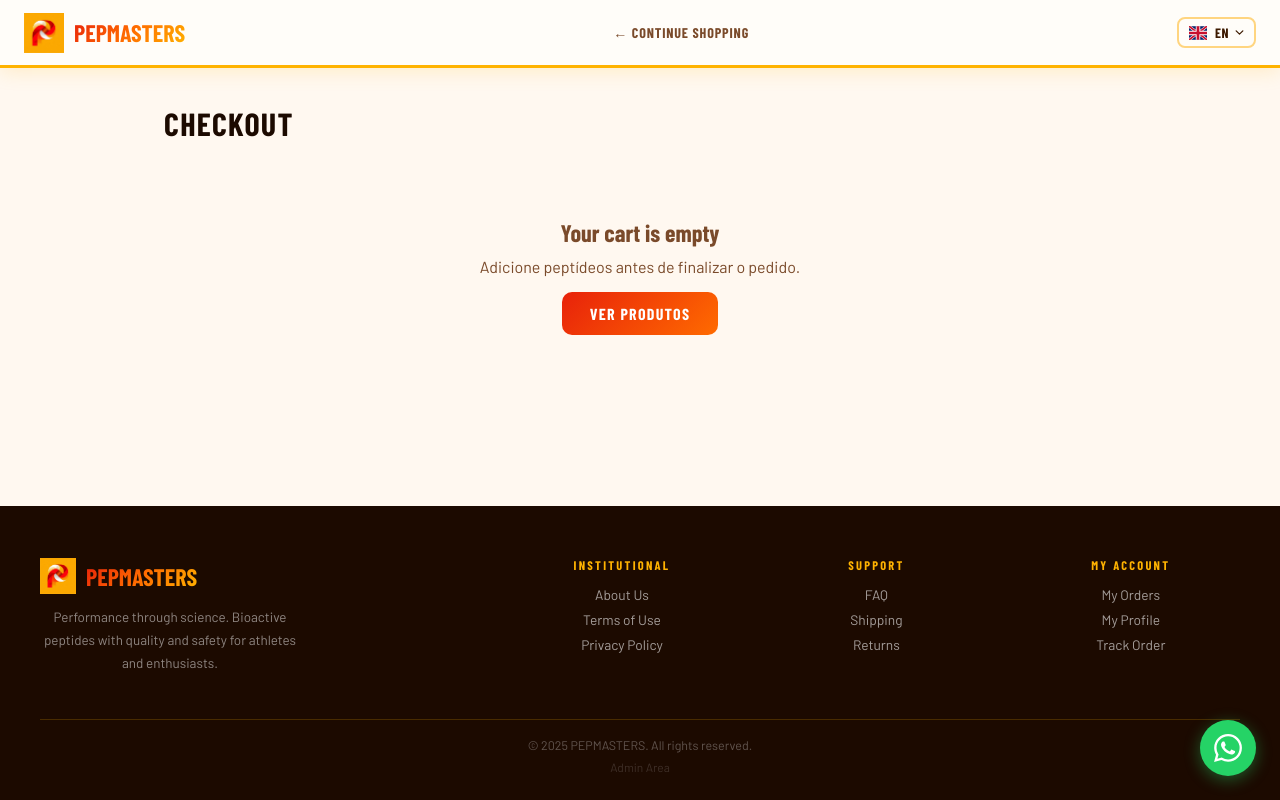
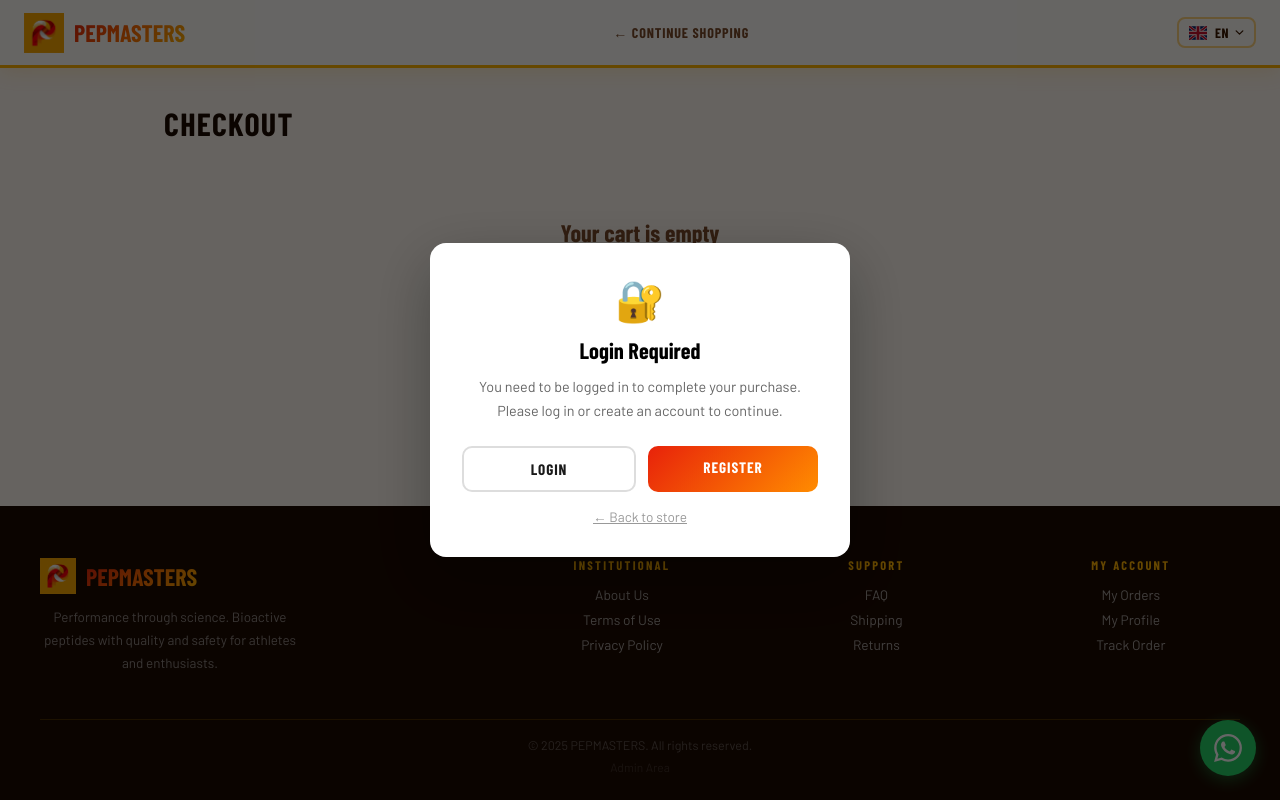
Before and after one commit to matheustlopo42-ctrl/pepmasters, a website: page public/checkout.html in a window 1280 px wide. Drawn offline with nearby package versions, Linux system fonts and the light colour scheme; files whose address does not match are found by name; a web font is replaced by a local one.

Commit message:
fix: botão voltar à loja no modal de login

```diff
--- a/public/checkout.html
+++ b/public/checkout.html
@@ -73,6 +73,15 @@
     .btn-finalizar{width:100%;padding:14px;background:linear-gradient(135deg,var(--red),var(--orange));color:#fff;font-family:'Barlow Condensed',sans-serif;font-weight:700;font-size:1.05rem;letter-spacing:.1em;text-transform:uppercase;border:none;border-radius:12px;cursor:pointer;box-shadow:0 4px 20px rgba(232,34,10,.35);transition:transform .15s,box-shadow .15s;margin-top:14px}
     .btn-finalizar:hover{transform:translateY(-1px);box-shadow:0 8px 28px rgba(232,34,10,.45)}
     .btn-finalizar:disabled{opacity:.5;cursor:not-allowed;transform:none}
+    .modal-login-required{display:none;position:fixed;inset:0;background:rgba(0,0,0,.6);z-index:9999;align-items:center;justify-content:center}
+    .modal-login-required.open{display:flex}
+    .modal-login-box{background:#fff;border-radius:16px;padding:32px;max-width:420px;width:90%;text-align:center;box-shadow:0 20px 60px rgba(0,0,0,.3)}
+    .modal-login-box h3{font-family:'Barlow Condensed',sans-serif;font-weight:900;font-size:1.4rem;margin:0 0 12px}
+    .modal-login-box p{font-size:.9rem;color:#666;margin:0 0 24px;line-height:1.6}
+    .modal-login-btns{display:flex;gap:12px;justify-content:center}
+    .modal-login-btns a{flex:1;padding:12px;border-radius:10px;font-family:'Barlow Condensed',sans-serif;font-weight:700;font-size:.95rem;text-transform:uppercase;letter-spacing:.06em;text-decoration:none;text-align:center}
+    .modal-btn-login{border:2px solid #ddd;color:#1a1a1a}
+    .modal-btn-cadastro{background:linear-gradient(135deg,#e8220a,#ff8c00);color:#fff}
     .seguro{text-align:center;font-size:.76rem;color:var(--muted);margin-top:10px}
     .carrinho-vazio{text-align:center;padding:48px 20px;color:var(--muted)}
     .carrinho-vazio h2{font-family:'Barlow Condensed',sans-serif;font-size:1.5rem;margin-bottom:10px}
@@ -508,6 +517,15 @@
 
   // ── FINALIZAR ──
 
+  function verificarLogin() {
+    const token = localStorage.getItem('pep_token');
+    if (!token) {
+      document.getElementById('modalLoginRequired').classList.add('open');
+      return false;
+    }
+    return true;
+  }
+
   function verificarModal() {
     if (pagAtual === 'cripto') {
       const lang = localStorage.getItem('pep_lang') || 'en';
@@ -534,6 +552,7 @@
   }
 
   async function finalizarWhatsApp() {
+    if (!verificarLogin()) return;
     const nome       = document.getElementById('nome')        ? document.getElementById('nome').value.trim()        : '';
     const email      = document.getElementById('email')       ? document.getElementById('email').value.trim()       : '';
     const telefone   = document.getElementById('telefone')    ? document.getElementById('telefone').value.trim()    : '';
@@ -683,6 +702,14 @@
 </script>
 <script src="i18n.js"></script>
 <script src="i18n-init.js"></script>
+<script>
+  // Verificar login após tudo carregar
+  window.addEventListener('load', function() {
+    if (!localStorage.getItem('pep_token')) {
+      document.getElementById('modalLoginRequired').classList.add('open');
+    }
+  });
+</script>
 
 <!-- WhatsApp Button -->
 <a href="https://wa.me/5512988875509" target="_blank" rel="noopener"
@@ -712,5 +739,20 @@
     </div>
   </div>
 
+
+<!-- Modal login necessário -->
+<div class="modal-login-required" id="modalLoginRequired">
+  <div class="modal-login-box">
+    <div style="font-size:2.5rem;margin-bottom:12px">🔐</div>
+    <h3 data-i18n="checkout.login.required.title">Login Required</h3>
+    <p data-i18n="checkout.login.required.desc">You need to be logged in to complete your purchase. Please log in or create an account to continue.</p>
+    <div class="modal-login-btns">
+      <a href="login.html?redirect=checkout.html" class="modal-btn-login" data-i18n="nav.login">Login</a>
+      <a href="cadastro.html?redirect=checkout.html" class="modal-btn-cadastro" data-i18n="nav.register">Register</a>
+    </div>
+    <a href="index.html" style="display:inline-block;margin-top:16px;background:none;border:none;color:#999;cursor:pointer;font-size:.85rem;text-decoration:underline" data-i18n="checkout.modal.back">← Back to store</a>
+  </div>
+</div>
+
 </body>
 </html>
```
